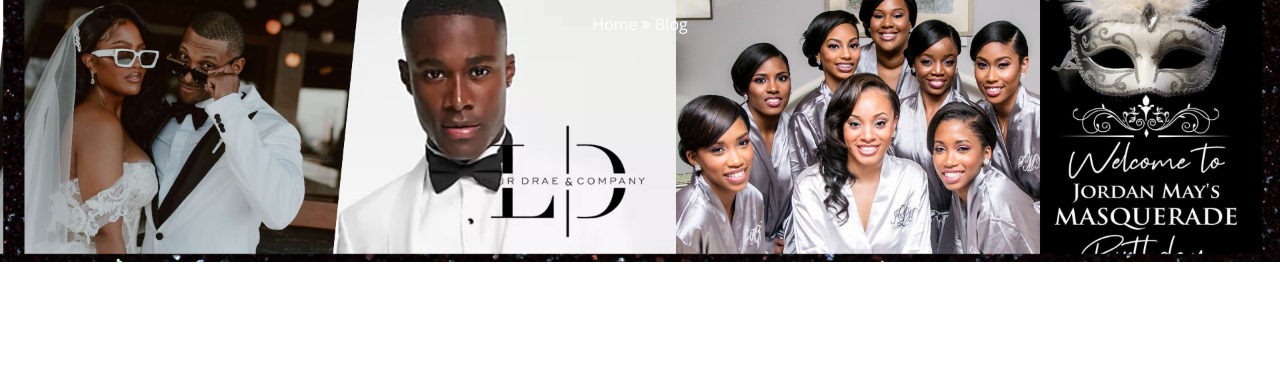
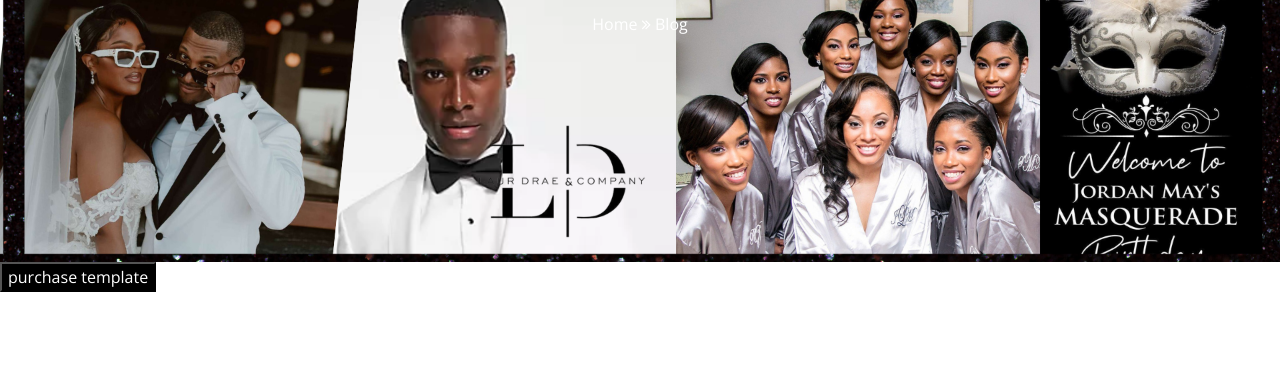
Before and after one commit to adgossett/LaurDare-Company, a plain HTML site: page Index.html in a window 1280 px wide. Shown: the part 108-478 px from the top of the page. Drawn offline with nearby package versions, Linux system fonts and the light colour scheme; files whose address does not match are found by name.

Commit message:
Index.html

```diff
--- a/Index.html
+++ b/Index.html
@@ -114,6 +114,7 @@
             </div>
         </div>
     </section>
+    <button style="color: white; background-color: black;" onclick="window.location.href = 'https://tranquil-tapioca-3ad96d.netlify.app';">purchase template</button>
     <!-- blog cover end-->
     <!--=== Story Start ======-->
     <section class="main-section">
```
